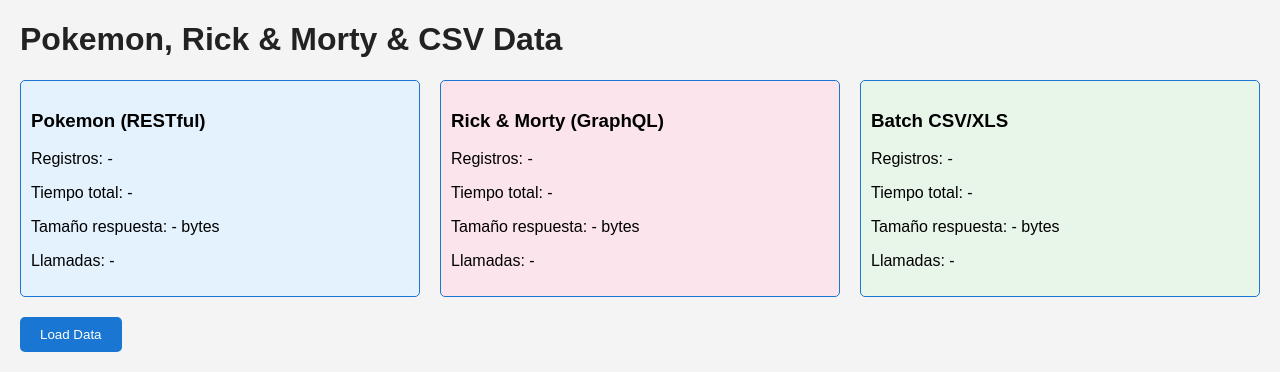
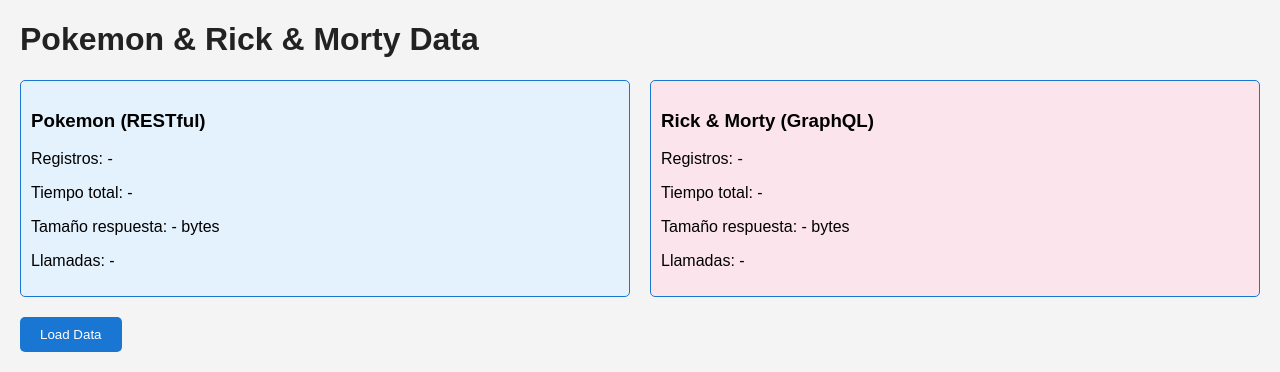
Before and after one commit to leninnx/Benchmark, a Flask app: page / in a window 1280 px wide. Shown: the top 372 px of the page. Run offline with Flask 3, Linux system fonts and the light colour scheme.

Commit message:
Update index.html

```diff
--- a/templates/index.html
+++ b/templates/index.html
@@ -2,7 +2,7 @@
 <html lang="en">
 <head>
     <meta charset="UTF-8">
-    <title>Pokemon, Rick & Morty & CSV Data</title>
+    <title>Pokemon & Rick & Morty Data</title>
     <style>
         body { font-family: Arial, sans-serif; background: #f4f4f4; margin: 20px; }
         h1 { color: #222; }
@@ -15,12 +15,11 @@
         .info-box { border: 1px solid #1976d2; padding: 10px; border-radius: 5px; flex: 1; }
         .pokemon-box { background: #e3f2fd; }
         .rm-box { background: #fce4ec; }
-        .csv-box { background: #e8f5e9; }
         .info-container { display: flex; gap: 20px; margin-bottom: 20px; }
     </style>
 </head>
 <body>
-    <h1>Pokemon, Rick & Morty & CSV Data</h1>
+    <h1>Pokemon & Rick & Morty Data</h1>
 
     <!-- Cuadros de información -->
     <div class="info-container">
@@ -37,13 +36,6 @@
             <p id="rm-time-total">Tiempo total: -</p>
             <p id="rm-size">Tamaño respuesta: - bytes</p>
             <p id="rm-calls">Llamadas: -</p>
-        </div>
-        <div class="info-box csv-box">
-            <h3>Batch CSV/XLS</h3>
-            <p id="csv-records">Registros: -</p>
-            <p id="csv-time-total">Tiempo total: -</p>
-            <p id="csv-size">Tamaño respuesta: - bytes</p>
-            <p id="csv-calls">Llamadas: -</p>
         </div>
     </div>
 
@@ -86,12 +78,6 @@
                         document.getElementById('rm-size').textContent = `Tamaño respuesta: ${item.size_bytes} bytes`;
                         document.getElementById('rm-calls').textContent = `Llamadas: ${item.calls}`;
                     }
-                    if(item.type === "CSV") {
-                        document.getElementById('csv-records').textContent = `Registros: ${item.records}`;
-                        document.getElementById('csv-time-total').textContent = `Tiempo total: ${item.time_total}`;
-                        document.getElementById('csv-size').textContent = `Tamaño respuesta: ${item.size_bytes} bytes`;
-                        document.getElementById('csv-calls').textContent = `Llamadas: ${item.calls}`;
-                    }
                 });
 
                 // Mostrar datos en la tabla
```
